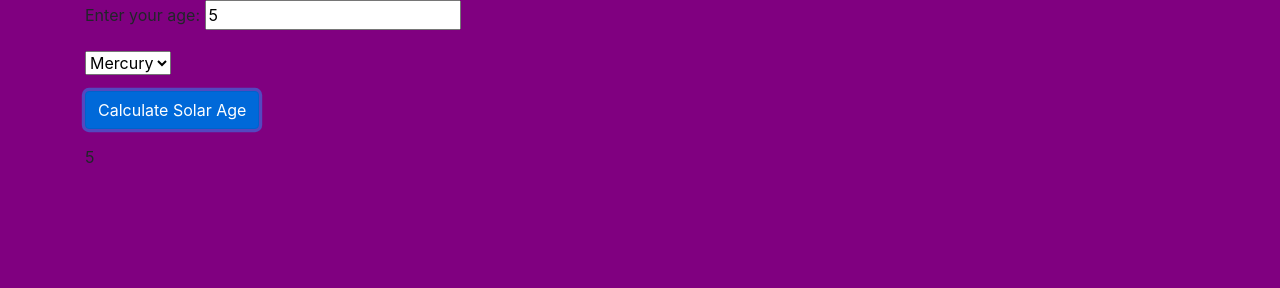
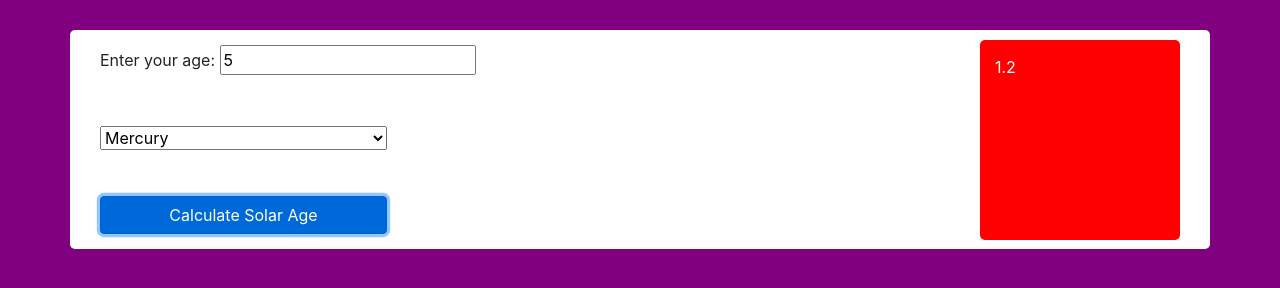
Before and after one commit to jwtill/Super-Galactic-Age-Calculator, a website built with webpack: page src/index.html in a window 1280 px wide. Both pictures are taken after typing "5" into the empty fields and a click on the button "Calculate Solar Age". Built offline with nearby package versions, Linux system fonts and the light colour scheme.

Commit message:
add styles

```diff
--- a/src/css/styles.css
+++ b/src/css/styles.css
@@ -1,3 +1,31 @@
 body {
   background-color: purple;
 }
+
+select {
+  width: 287px;
+}
+button {
+  width: 287px;
+}
+.container {
+  margin-top: 30px;
+  background-color: white;
+  border-radius: 5px;
+}
+
+.form-group {
+  padding: 15px;
+}
+#solar-age {
+  background-color: red;
+  border-radius: 5px;
+  padding: 15px;
+  width: 200px;
+  height: 200px;
+  float: right;
+  color: white;
+  position: fixed;
+  top: 40px;
+  right: 100px;
+}
--- a/src/index.html
+++ b/src/index.html
@@ -25,7 +25,7 @@
         <button type="submit" class="btn btn-primary">Calculate Solar Age</button>
       </div>
     </form>
-    <div id="solar-age">Hi</div>
+    <div id="solar-age">Your Solar Age</div>
 
   </div>
 
--- a/src/index.js
+++ b/src/index.js
@@ -5,7 +5,19 @@ import './css/styles.css';
 import PlanetYear from './planet-year';
 
 
-
+const getPlanetAge = (planetYear) => {
+  if (planetYear.planet === "mercury") {
+    return planetYear.getMercuryAge();
+  } else if (planetYear.planet === "venus") {
+    return planetYear.getVenusAge();
+  } else if (planetYear.planet === "mars") {
+    return planetYear.getMarsAge();
+  } else if (planetYear.planet === "jupiter") {
+    return planetYear.getJupiterAge();
+  } else {
+    return ("error");
+  }
+};
 
 // UI
 $('form').submit(function(event){
@@ -13,5 +25,7 @@ $('form').submit(function(event){
   let age = $("#age").val();
   let planet = $("#planet").val();
   let planetYear = new PlanetYear(age, planet);
-  $("#solar-age").html(planetYear.earthAge);
+  console.log(planetYear);
+  let solarAge = getPlanetAge(planetYear);
+  $("#solar-age").html(solarAge);
 });
```
Also changed, not shown: __tests__/planet-year.test.js (+2 -2 lines), README.md.
